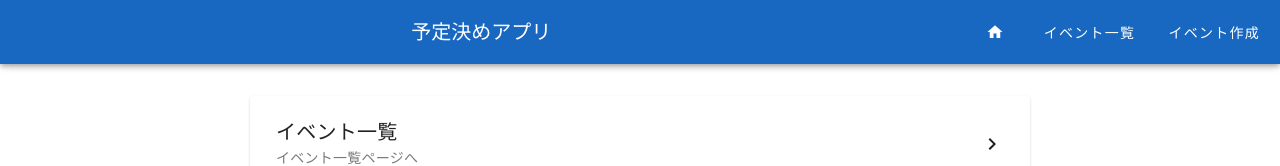
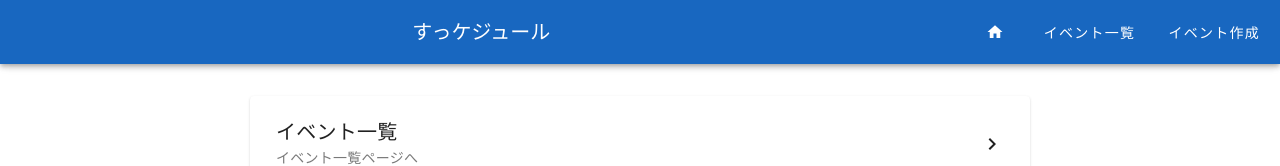
Before and after one commit to traP-jp/h24s_10, a Vue app in the folder client/: page / in a window 1280 px wide. Shown: the top 166 px of the page. Built offline with nearby package versions, Linux system fonts and the light colour scheme; what @tanstack/vue-query would draw is missing.

Commit message:
add title

```diff
--- a/client/src/components/Navigation.vue
+++ b/client/src/components/Navigation.vue
@@ -8,7 +8,7 @@ const router = useRouter();
 <template>
   <div>
     <v-app-bar color="primary">
-      <v-app-bar-title class="mx-6">予定決めアプリ</v-app-bar-title>
+      <v-app-bar-title class="mx-6">すっケジュール </v-app-bar-title>
       <template v-slot:append>
         <v-btn @click="router.push('/')">
           <v-icon :icon="mdiHome" />
```
